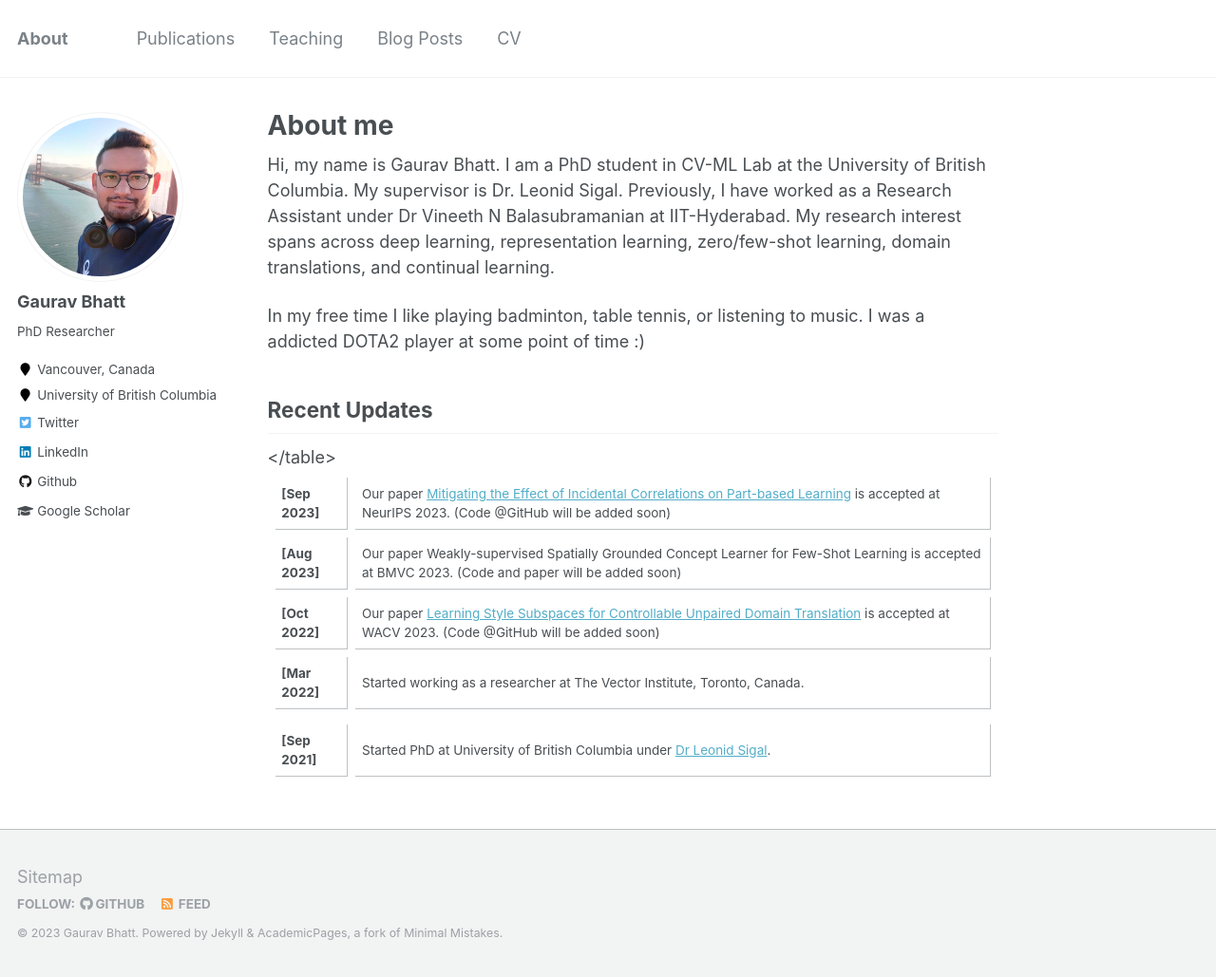
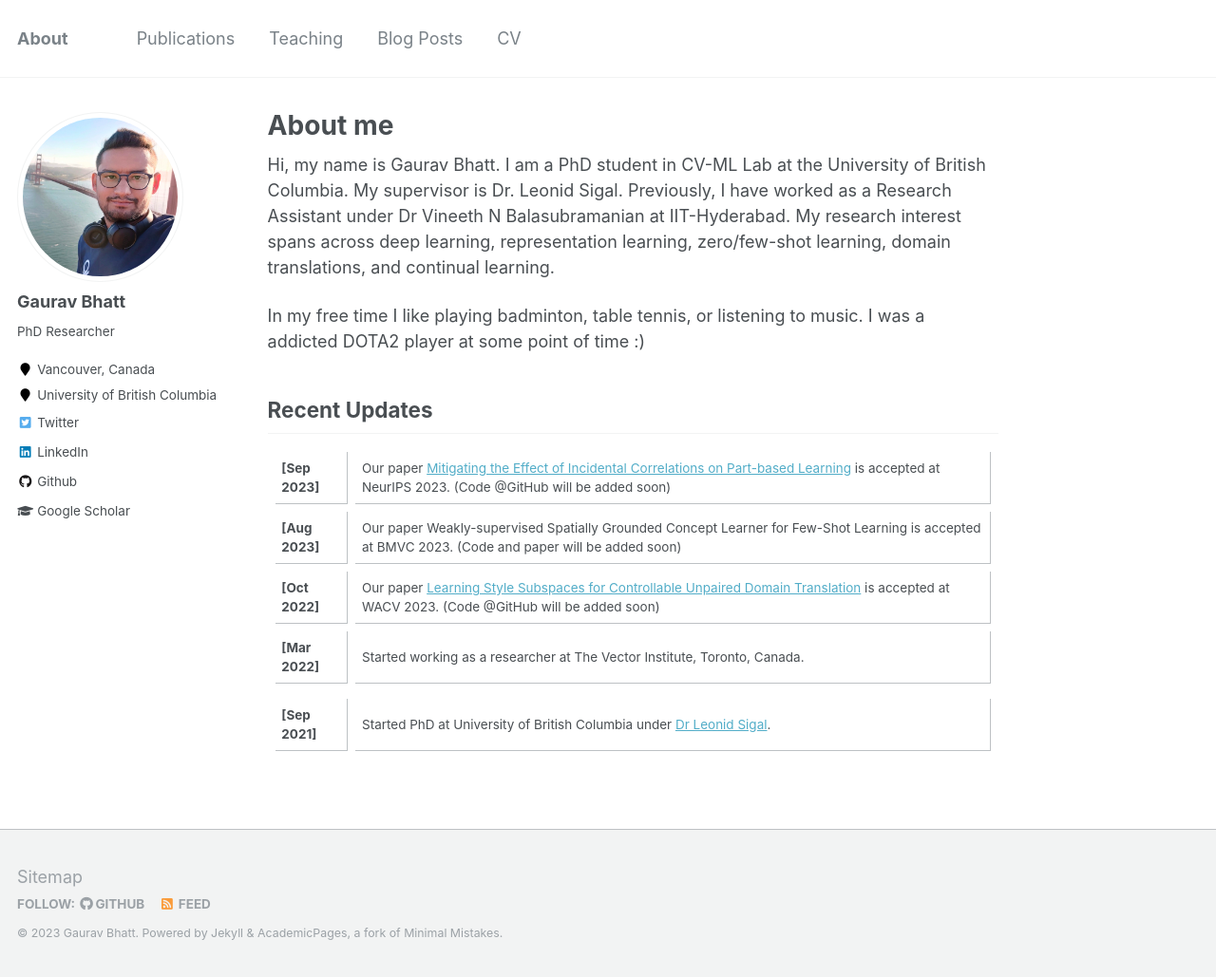
Before and after one commit to GauravBh1010tt/gauravbh1010tt.github.io, a Jekyll site: the page built from _pages/about.md, in a window 1280 px wide and 1029 px high. Shown: the whole window at 95% size. Built offline with Jekyll 4.4.1, drawn with Linux system fonts in a browser that asks for light colours.

Commit message:
updating home

```diff
--- a/_pages/about.md
+++ b/_pages/about.md
@@ -38,4 +38,3 @@ Grounded Concept Learner for Few-Shot Learning is accepted at BMVC 2023. (Code a
               <td><strong>[Sep 2021]</strong></td>
               <td> Started PhD at University of British Columbia under <a href="https://www.cs.ubc.ca/~lsigal/"> Dr Leonid Sigal</a>. </td>
             </tr>
-       </table>
```
